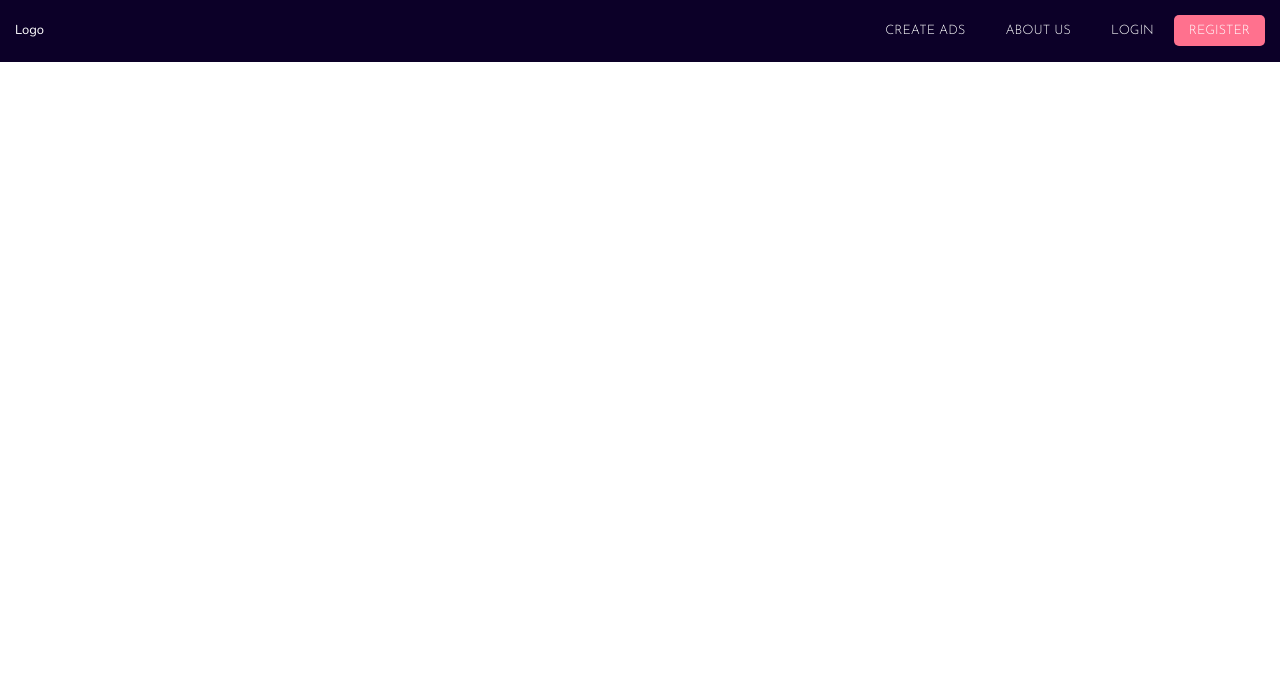
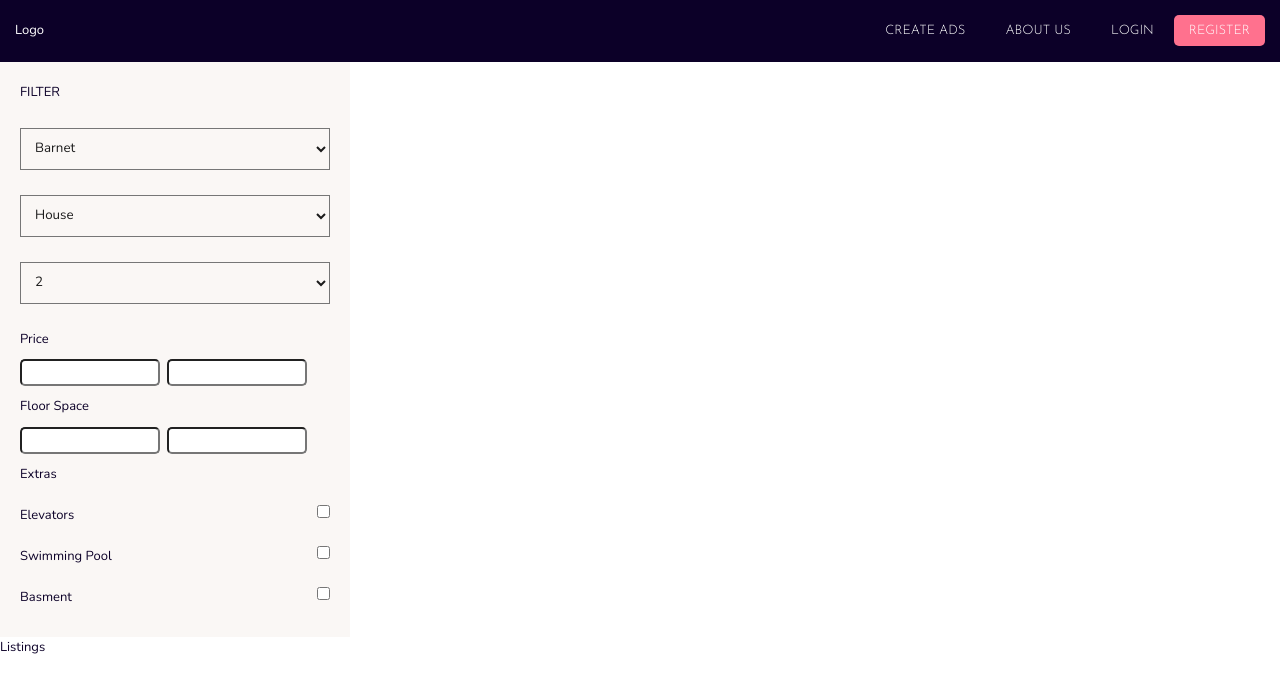
Before and after one commit to KabirMaan/react-estate, a React app: page / in a window 1280 px wide. Shown: the top 692 px of the page. Built offline with nearby package versions, Linux system fonts and the light colour scheme.

Commit message:
style filter section

```diff
--- a/src/components/Filter.js
+++ b/src/components/Filter.js
@@ -2,7 +2,53 @@ import React, { Component } from "react";
 
 class Filter extends Component {
   render() {
-    return <section className="filter">Filter</section>;
+    return (
+      <section id="filter">
+        <h4>Filter</h4>
+        <select name="neighbourhood" className="filters neighbourhood">
+          <option>Barnet</option>
+        </select>
+        <select name="housetype" className=" filters housetype">
+          <option>House</option>
+        </select>
+        <select name="rooms" className="filters rooms">
+          <option>2</option>
+        </select>
+        <div className="filters price">
+          <span className="title">Price</span>
+          <input type="text" name="min-price" className="min-price" />
+          <input type="text" name="max-price" className="max-price" />
+        </div>
+        <div className="filters floor-space">
+          <span className="title">Floor Space</span>
+          <input
+            type="text"
+            name="min-floor-space"
+            className="min-floor-space"
+          />
+          <input
+            type="text"
+            name="max-floor-space"
+            className="max-floor-space"
+          />
+        </div>
+        <div className="filters extras">
+          <span className="title">Extras</span>
+          <label htmlFor="extras">
+            <span>Elevators</span>
+            <input type="checkbox" value="elevator" name="extras" />
+          </label>
+          <label htmlFor="extras">
+            <span>Swimming Pool</span>
+            <input type="checkbox" value="swimming-pool" name="extras" />
+          </label>
+          <label htmlFor="extras">
+            <span>Basment</span>
+            <input type="checkbox" value="basmenet" name="extras" />
+          </label>
+        </div>
+      </section>
+    );
   }
 }
 
--- a/src/components/Listings.js
+++ b/src/components/Listings.js
@@ -2,7 +2,11 @@ import React, { Component } from "react";
 
 class Listings extends Component {
   render() {
-    return <section className="listings">Listings</section>;
+    return (
+      <section className="listings">
+        <h4>Listings</h4>
+      </section>
+    );
   }
 }
 
--- /dev/null
+++ b/src/styles/_content-area.scss
@@ -0,0 +1,48 @@
+#filter {
+  background: $grey;
+  width: 30%;
+  max-width: 35rem;
+  padding: 2rem;
+
+  select {
+    background: transparent;
+    padding: 1rem;
+    color: #1b1b1b;
+    font-family: inherit;
+    display: block;
+    margin-bottom: 2.5rem;
+    width: 100%;
+  }
+
+  h4 {
+    margin-bottom: 2.5rem;
+    font-weight: 400;
+    text-transform: uppercase;
+  }
+
+  .filters {
+    .title {
+      display: block;
+      margin-bottom: 1rem;
+    }
+    input[type="text"] {
+      border-radius: 0.5rem;
+      padding: 0.4rem;
+      width: 45%;
+      display: inline-block;
+      margin-right: 2.5%;
+      margin-bottom: 1rem;
+    }
+
+    &.extras {
+      label {
+        display: block;
+        width: 100%;
+        padding: 1rem 0;
+        input[type="checkbox"] {
+          float: right;
+        }
+      }
+    }
+  }
+}
--- /dev/null
+++ b/src/styles/_typography.scss
@@ -0,0 +1,6 @@
+// TYPOGRAPHY
+h4,
+span {
+  color: $darkpurple;
+  font-weight: 300;
+}
--- a/src/styles/styles.scss
+++ b/src/styles/styles.scss
@@ -1,3 +1,4 @@
 @import "settings";
-
+@import "typography";
 @import "listings";
+@import "content-area";
```
